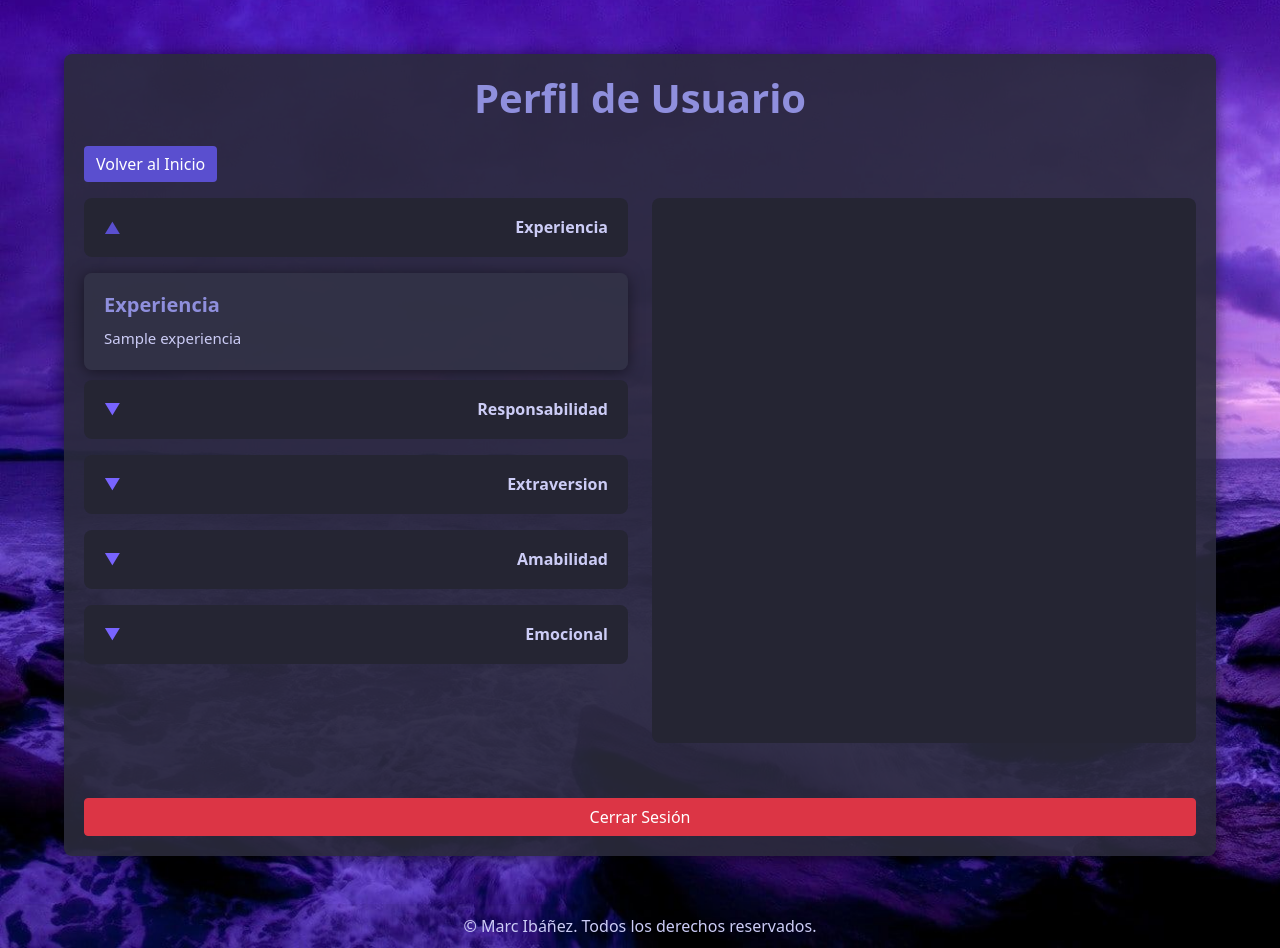
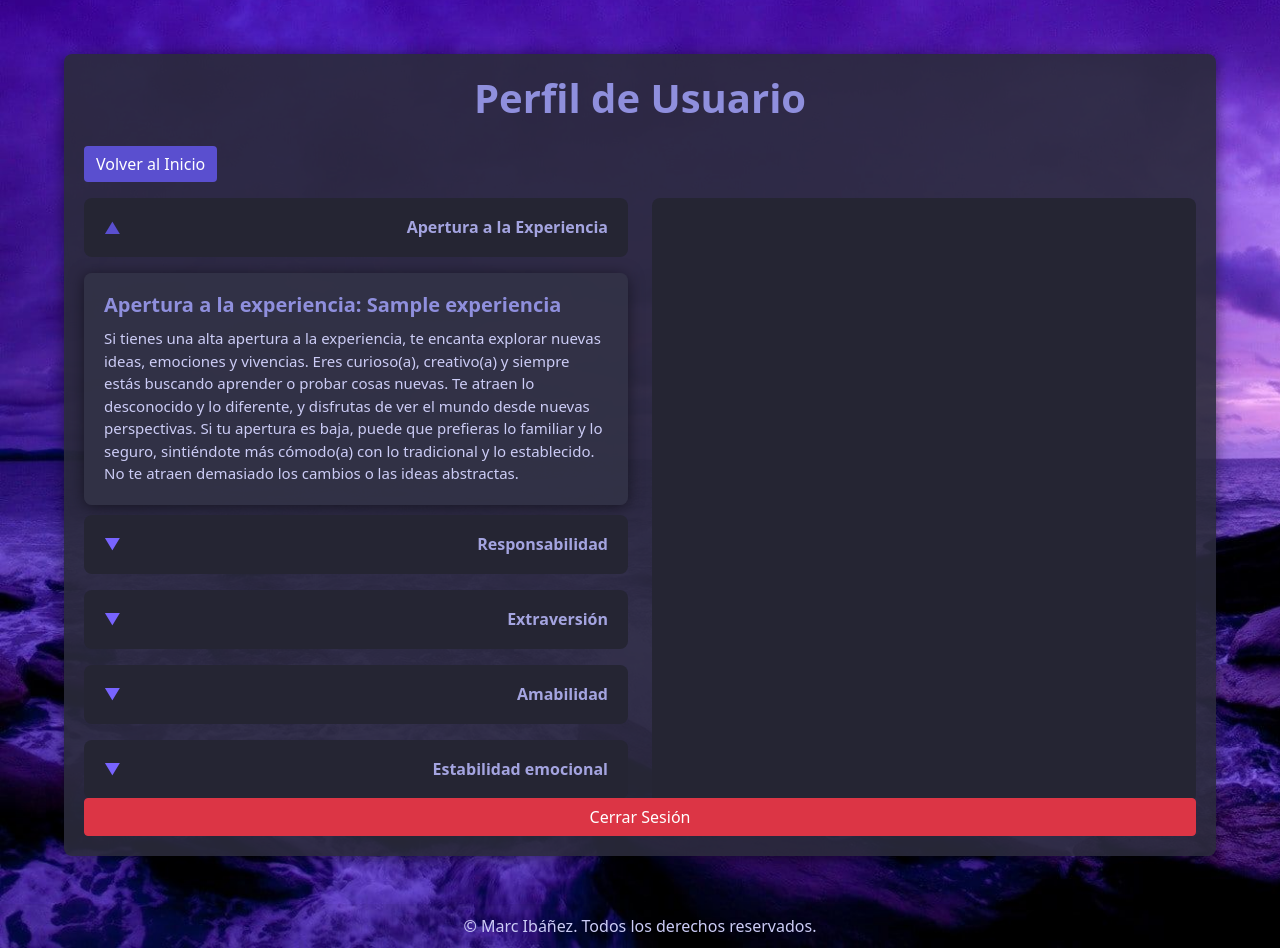
Before and after one commit to Marpuchy/disperson, a Symfony app: template templates/profile/index.html.twig in a window 1280 px wide. Shown: the part 86-1034 px from the top of the page. Run offline with Twig, Linux system fonts and the light colour scheme; the template is opened without the code that fills it: most values are stand-ins (such as "Sample title", 1, 10 or a date in 2020); some libraries are stand-ins or nearby versions.

Commit message:
descripciones añadidas

```diff
--- a/public/css/styles.css
+++ b/public/css/styles.css
@@ -278,7 +278,7 @@ button[type="submit"] {
     padding: 20px;
     border-radius: 8px;
     box-shadow: 0 2px 15px rgba(0, 0, 0, 0.5); /* Sombra ligera */
-    color: #ccccf6; /* Texto claro */
+    color: #A4A4E0; /* Texto claro */
     max-width: 1100px !important;
 }
 
@@ -293,7 +293,7 @@ button[type="submit"] {
 
 .custom-accordion-header {
     background-color: rgba(43, 43, 59, 0.9); /* Gris más claro con transparencia */
-    color: #ccccf6; /* Texto claro */
+    color: #A4A4E0; /* Texto claro */
     border-radius: 8px; /* Bordes redondeados */
     font-weight: bold;
     box-shadow: 0 2px 15px rgba(0, 0, 0, 0.5); /* Sombra ligera */
@@ -312,14 +312,14 @@ button[type="submit"] {
 
 .custom-accordion-header.collapsed {
     background-color: rgba(43, 43, 59, 0.9); /* Mantén el fondo inicial para los colapsados */
-    color: #ccccf6; /* Texto claro */
+    color: #A4A4E0; /* Texto claro */
     border-radius: 8px; /* Bordes redondeados */
 
 }
 
 .custom-accordion-body {
     background-color: rgba(50, 50, 70, 0.9); /* Fondo gris oscuro con transparencia */
-    color: #ccccf6; /* Texto claro */
+    color: #A4A4E0; /* Texto claro */
     border-radius: 8px; /* Bordes redondeados */
     padding: 20px; /* Espaciado interno */
     box-shadow: 0 2px 15px rgba(0, 0, 0, 0.5); /* Sombra ligera */
@@ -349,7 +349,7 @@ button[type="submit"] {
 .accordion-button {
     transition: all 0.3s ease-in-out; /* Transición suave */
     background-color: #252533 !important; /* Gris claro con transparencia */
-    color: #ccccf6 !important; /* Texto claro */
+    color: #A4A4E0 !important; /* Texto claro */
     padding: 20px !important;
     border-radius: 8px !important; /* Bordes redondeados */
     border: none !important;
--- a/templates/profile/index.html.twig
+++ b/templates/profile/index.html.twig
@@ -16,66 +16,109 @@
                 <div class="accordion custom-accordion" id="accordionExample">
                     <div class="accordion-item">
                         <h2 class="accordion-header" id="headingExperiencia">
-                            <button class="accordion-button shadow-sm mb-3 custom-accordion-header firstElement" type="button" data-bs-toggle="collapse" data-bs-target="#collapseExperiencia" aria-expanded="true" aria-controls="collapseExperiencia">
-                                Experiencia
+                            <button class="accordion-button shadow-sm mb-3 custom-accordion-header firstElement"
+                                    type="button" data-bs-toggle="collapse" data-bs-target="#collapseExperiencia"
+                                    aria-expanded="true" aria-controls="collapseExperiencia">
+                                Apertura a la Experiencia
                             </button>
                         </h2>
-                        <div id="collapseExperiencia" class="accordion-collapse collapse show" aria-labelledby="headingExperiencia" data-bs-parent="#accordionExample">
+                        <div id="collapseExperiencia" class="accordion-collapse collapse show"
+                             aria-labelledby="headingExperiencia" data-bs-parent="#accordionExample">
                             <div class="accordion-body custom-accordion-body">
-                                <h5 class="card-title">Experiencia</h5>
-                                <p>{{ experiencia }}</p>
+                                <h5 class="card-title">Apertura a la experiencia: {{ experiencia }}</h5>
+                                <p>Si tienes una alta apertura a la experiencia, te encanta explorar nuevas ideas,
+                                    emociones y vivencias. Eres curioso(a), creativo(a) y siempre estás buscando
+                                    aprender o probar cosas nuevas. Te atraen lo desconocido y lo diferente, y disfrutas
+                                    de ver el mundo desde nuevas perspectivas. Si tu apertura es baja, puede que
+                                    prefieras lo familiar y lo seguro, sintiéndote más cómodo(a) con lo tradicional y lo
+                                    establecido. No te atraen demasiado los cambios o las ideas abstractas.</p>
                             </div>
                         </div>
                     </div>
                     <div class="accordion-item">
                         <h2 class="accordion-header" id="headingResponsabilidad">
-                            <button class="accordion-button collapsed shadow-sm mb-3 custom-accordion-header" type="button" data-bs-toggle="collapse" data-bs-target="#collapseResponsabilidad" aria-expanded="false" aria-controls="collapseResponsabilidad">
+                            <button class="accordion-button collapsed shadow-sm mb-3 custom-accordion-header"
+                                    type="button" data-bs-toggle="collapse" data-bs-target="#collapseResponsabilidad"
+                                    aria-expanded="false" aria-controls="collapseResponsabilidad">
                                 Responsabilidad
                             </button>
                         </h2>
-                        <div id="collapseResponsabilidad" class="accordion-collapse collapse" aria-labelledby="headingResponsabilidad" data-bs-parent="#accordionExample">
+                        <div id="collapseResponsabilidad" class="accordion-collapse collapse"
+                             aria-labelledby="headingResponsabilidad" data-bs-parent="#accordionExample">
                             <div class="accordion-body custom-accordion-body">
-                                <h5 class="card-title">Responsabilidad</h5>
-                                <p>{{ responsabilidad }}</p>
+                                <h5 class="card-title">Responsabilidad: {{ responsabilidad }}</h5>
+                                <p>Si eres una persona con alta responsabilidad, te caracterizas por ser organizado(a),
+                                    disciplinado(a) y confiable. Te gusta planificar, seguir tus objetivos y cumplir con
+                                    tus compromisos. Eres meticuloso(a) y te tomas en serio tus tareas. Si eres menos
+                                    responsable, probablemente tiendes a ser más espontáneo(a) y relajado(a) con la
+                                    planificación. Tal vez disfrutes de la flexibilidad y la improvisación, y a veces
+                                    prefieras dejar las cosas al azar en lugar de seguir un plan estricto.</p>
                             </div>
                         </div>
                     </div>
                     <div class="accordion-item">
                         <h2 class="accordion-header" id="headingExtraversion">
-                            <button class="accordion-button collapsed shadow-sm mb-3 custom-accordion-header" type="button" data-bs-toggle="collapse" data-bs-target="#collapseExtraversion" aria-expanded="false" aria-controls="collapseExtraversion">
-                                Extraversion
+                            <button class="accordion-button collapsed shadow-sm mb-3 custom-accordion-header"
+                                    type="button" data-bs-toggle="collapse" data-bs-target="#collapseExtraversion"
+                                    aria-expanded="false" aria-controls="collapseExtraversion">
+                                Extraversión
                             </button>
                         </h2>
-                        <div id="collapseExtraversion" class="accordion-collapse collapse" aria-labelledby="headingExtraversion" data-bs-parent="#accordionExample">
+                        <div id="collapseExtraversion" class="accordion-collapse collapse"
+                             aria-labelledby="headingExtraversion" data-bs-parent="#accordionExample">
                             <div class="accordion-body custom-accordion-body">
-                                <h5 class="card-title">Extraversion</h5>
-                                <p>{{ extraversion }}</p>
+                                <h5 class="card-title">Extraversión: {{ extraversion }}</h5>
+                                <p>Si eres extrovertido(a), disfrutas mucho de las interacciones sociales. Te recargas
+                                    de energía estando rodeado(a) de gente y te sientes cómodo(a) tomando la iniciativa
+                                    en las conversaciones o actividades. Probablemente te atraen los ambientes dinámicos
+                                    y llenos de estímulos. Si te consideras más introvertido(a), puede que prefieras
+                                    pasar tiempo en solitario o en pequeños grupos, y te sientes más a gusto en entornos
+                                    tranquilos. No te importa mucho estar rodeado(a) de mucha gente o estar en
+                                    situaciones sociales constantes.</p>
                             </div>
                         </div>
                     </div>
                     <div class="accordion-item">
                         <h2 class="accordion-header" id="headingAmabilidad">
-                            <button class="accordion-button collapsed shadow-sm mb-3 custom-accordion-header" type="button" data-bs-toggle="collapse" data-bs-target="#collapseAmabilidad" aria-expanded="false" aria-controls="collapseAmabilidad">
+                            <button class="accordion-button collapsed shadow-sm mb-3 custom-accordion-header"
+                                    type="button" data-bs-toggle="collapse" data-bs-target="#collapseAmabilidad"
+                                    aria-expanded="false" aria-controls="collapseAmabilidad">
                                 Amabilidad
                             </button>
                         </h2>
-                        <div id="collapseAmabilidad" class="accordion-collapse collapse" aria-labelledby="headingAmabilidad" data-bs-parent="#accordionExample">
+                        <div id="collapseAmabilidad" class="accordion-collapse collapse"
+                             aria-labelledby="headingAmabilidad" data-bs-parent="#accordionExample">
                             <div class="accordion-body custom-accordion-body">
-                                <h5 class="card-title">Amabilidad</h5>
-                                <p>{{ amabilidad }}</p>
+                                <h5 class="card-title">Amabilidad: {{ amabilidad }}</h5>
+                                <p>Si eres una persona amable, te preocupas profundamente por los demás. Tiendes a ser
+                                    empático(a), comprensivo(a) y te esfuerzas por mantener relaciones armoniosas. Es
+                                    probable que busques la cooperación en lugar del conflicto y disfrutes ayudando a
+                                    los demás. Si tu nivel de amabilidad es más bajo, es posible que seas más directo(a)
+                                    o competitivo(a). Prefieres expresar tus ideas sin mucha preocupación por las
+                                    emociones ajenas y tal vez te resulte menos importante mantener siempre la paz.</p>
                             </div>
                         </div>
                     </div>
                     <div class="accordion-item">
                         <h2 class="accordion-header" id="headingEmocional">
-                            <button class="accordion-button collapsed shadow-sm mb-3 custom-accordion-header" type="button" data-bs-toggle="collapse" data-bs-target="#collapseEmocional" aria-expanded="false" aria-controls="collapseEmocional">
-                                Emocional
+                            <button class="accordion-button collapsed shadow-sm mb-3 custom-accordion-header"
+                                    type="button" data-bs-toggle="collapse" data-bs-target="#collapseEmocional"
+                                    aria-expanded="false" aria-controls="collapseEmocional">
+                                Estabilidad emocional
                             </button>
                         </h2>
-                        <div id="collapseEmocional" class="accordion-collapse collapse" aria-labelledby="headingEmocional" data-bs-parent="#accordionExample">
+                        <div id="collapseEmocional" class="accordion-collapse collapse"
+                             aria-labelledby="headingEmocional" data-bs-parent="#accordionExample">
                             <div class="accordion-body custom-accordion-body">
-                                <h5 class="card-title">Emocional</h5>
-                                <p>{{ emocional }}</p>
+                                <h5 class="card-title">Estabilidad emocional: {{ emocional }}</h5>
+                                <p>Si tienes una alta estabilidad emocional, eres una persona que puede manejar bien el
+                                    estrés y las emociones negativas. Cuando enfrentas desafíos o situaciones difíciles,
+                                    tiendes a mantener la calma y a no dejarte afectar demasiado por la ansiedad o la
+                                    frustración. Tienes una mentalidad resiliente y te resulta más fácil mantener el
+                                    equilibrio emocional. Si tu estabilidad emocional es baja, es posible que seas más
+                                    propenso(a) a sentirte ansioso(a), estresado(a) o incluso emocionalmente vulnerable
+                                    cuando las cosas no salen como esperabas. Es posible que te afecten más los
+                                    altibajos emocionales.</p>
                             </div>
                         </div>
                     </div>
```
